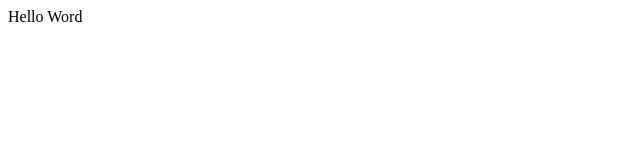
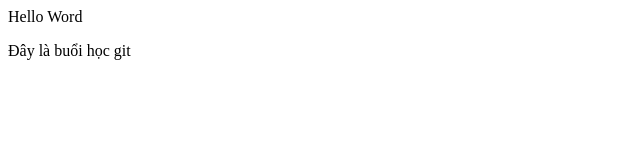
Before and after one commit to lechibao123/gitDemoFE35, a plain HTML site: page index.html in a window 1280 px wide. Shown: the whole page, without its empty margins (0-640 px from the left). Drawn offline with Linux system fonts and the light colour scheme.

Commit message:
add p element

```diff
--- a/index.html
+++ b/index.html
@@ -7,7 +7,7 @@
     <title>Document</title>
 </head>
 <body>
-
     <header>Hello Word</header>
+    <p>Đây là buổi học git</p>
 </body>
 </html>
```
